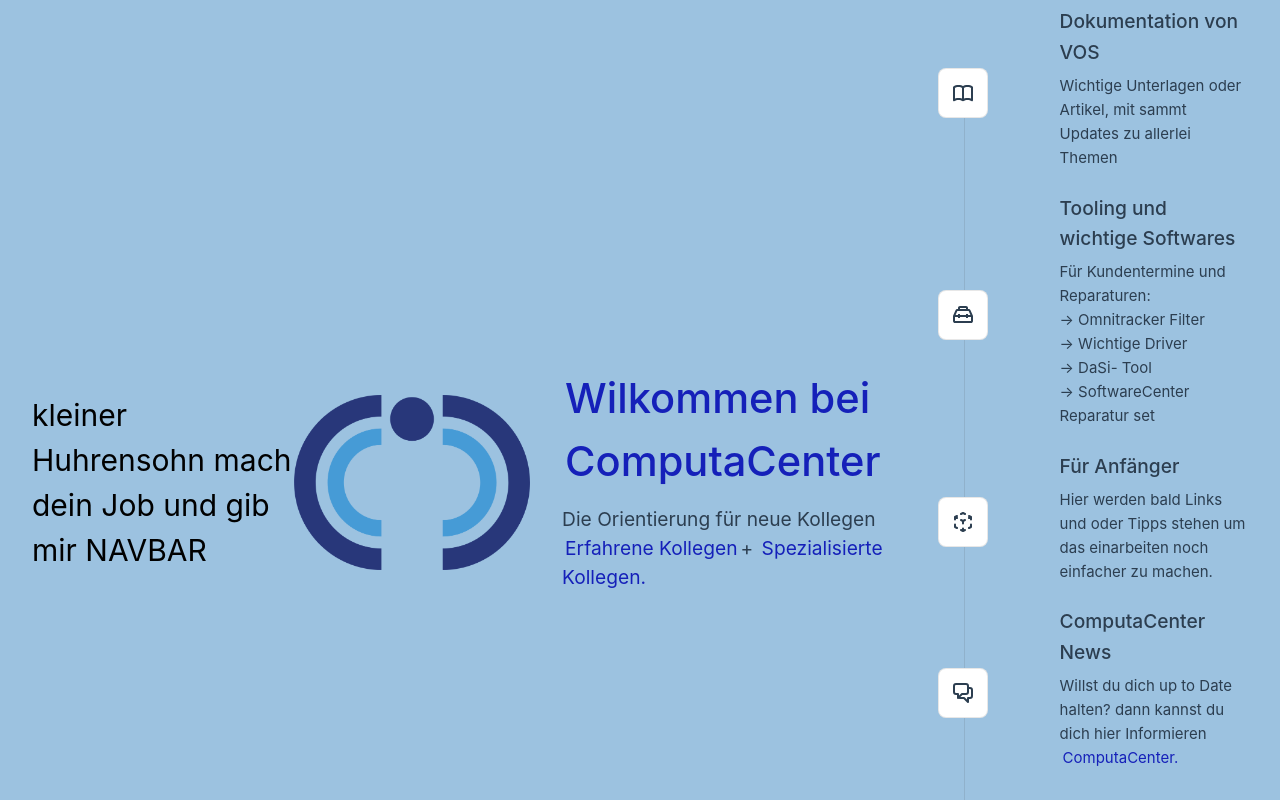
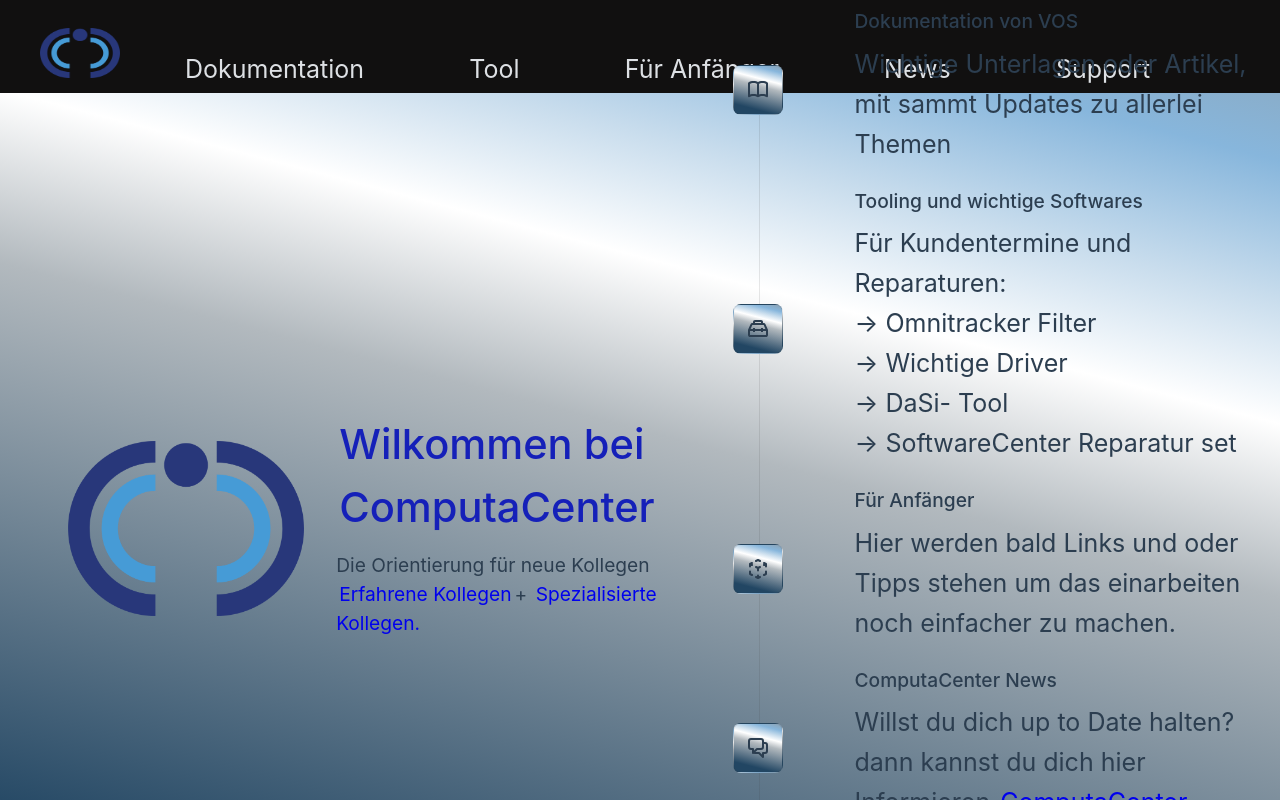
Before and after one commit to LoewenHund/vos_stuttgart, a Vue app: page / in a window 1280 px wide. Shown: the top 800 px of the page. Built offline with nearby package versions, Linux system fonts and the light colour scheme.

Commit message:
verbesserungen
Verbesserungen

```diff
--- a/index.html
+++ b/index.html
@@ -1,14 +1,28 @@
 <!DOCTYPE html>
 <html lang="en">
+
+  <!--Head bereich-->
+
   <head>
     <meta charset="UTF-8">
     <link rel="icon" href="/cc_logo.png">
     <meta name="viewport" content="width=device-width, initial-scale=1.0">
     <title>CC Helpdesk</title>
   </head>
+
+ <!--Body bereich-->
+
   <body class="background">
-    <div id="app"></div>
+    <div id="navbar"></div>
+
     <script type="module" src="/src/main.js"></script>
-    <div id="navbar"></div>
+
   </body>
+
+  <div id="app"></div>
+  <!--Footer bereich-->
+
+  <footer>
+
+  </footer>
 </html>
--- a/src/App.vue
+++ b/src/App.vue
@@ -1,25 +1,29 @@
 <script setup>
 import HelloWorld from './components/HelloWorld.vue'
-import TheWelcome from './components/TheWelcome.vue'
+import TheWelcome from './components/TheWelcome.vue';
 import Navbar from './components/Navbar.vue';
+
 
 </script>
 
 <template>
 
   <header >
-  <div class="navbar">
-    <h1 >kleiner  Huhrensohn mach dein Job und gib mir NAVBAR</h1>
-  </div>
+
+     <div>
+         <main><Navbar /></main>
+     </div>
 
     <img alt="CC" class="logo" src="./assets/cc_logo_2.png" width="325" height="175" />
 
     <div class="wrapper">
       <HelloWorld msg="Wilkommen bei ComputaCenter" />
+
     </div>
   </header>
 
   <main>
+
     <TheWelcome />
   </main>
 </template>
@@ -32,6 +36,7 @@
 .logo {
   display: block;
   margin: 0 auto 2rem;
+  padding-left: 10%;
 }
 
 @media (min-width: 1024px) {
@@ -43,6 +48,7 @@
 
   .logo {
     margin: 0 2rem 0 0;
+
   }
 
   header .wrapper {
@@ -51,4 +57,5 @@
     flex-wrap: wrap;
   }
 }
+
 </style>
--- a/src/assets/base.css
+++ b/src/assets/base.css
@@ -1,7 +1,7 @@
 /* color palette from <https://github.com/vuejs/theme> */
 :root {
-  --vt-c-white: #ffffff;
-  --vt-c-white-soft: #f8f8f8;
+  --vt-c-white: linear-gradient(14.64deg, #224663 16.96%, #224663 16.97%, #B2B9BE 57.11%, #FFFFFF 69.56%, #C9DDED 78.39%, #87B6DC 88.43%, #8BA7BD 97.26%);
+  --vt-c-white-soft: #dddada;
   --vt-c-white-mute: #f2f2f2;
 
   --vt-c-black: #181818;
@@ -60,6 +60,7 @@
 
 body {
   min-height: 100vh;
+  flex-direction: left;
   color: var(--color-text);
   background: var(--color-background);
   transition:
@@ -79,7 +80,7 @@
     'Droid Sans',
     'Helvetica Neue',
     sans-serif;
-  font-size: 15px;
+  font-size: 25px;
   text-rendering: optimizeLegibility;
   -webkit-font-smoothing: antialiased;
   -moz-osx-font-smoothing: grayscale;
--- a/src/assets/main.css
+++ b/src/assets/main.css
@@ -1,17 +1,28 @@
 @import './base.css';
 
 #app {
-  max-width: 1280px;
   margin: 0 auto;
-  padding: 2rem;
   font-weight: normal;
+
 }
 
-.background {
-background-color: rgba(23, 111, 184, 0.425);
+
+a {
+  transition: 0.4s;
+  padding: 3px;
+  text-decoration: none;
 }
 
-a,
+.white {
+  color: rgb(221, 224, 228);
+}
+
+
+.imgindex{
+  margin-top: -50%;
+
+}
+
 .blue {
   text-decoration: none;
   color: rgb(21, 32, 185);
@@ -34,7 +45,7 @@
   #app {
     display: grid;
     grid-template-columns: 1fr 1fr;
-    padding: 0 2rem;
+
   }
 
 }
--- a/src/components/Navbar.vue
+++ b/src/components/Navbar.vue
@@ -1,48 +1,47 @@
+<script setup>
+
+</script>
+
+
+
+
 
 <template>
-    <div class="bg-indigo-600">
-        <nav class="container px-6 py-8 mx-auto md:flex md:justify-between md:items-center">
-            <div class="flex items-center justify-between">
-                <router-link to="/" class="text-xl font-bold text-gray-100 md:text-2xl hover:text-indigo-400">Logo
-                </router-link>
-                <!-- Mobile menu button -->
-                <div @click="toggleNav" class="flex md:hidden">
-                    <button type="button"
-                        class="text-gray-100 hover:text-gray-400 focus:outline-none focus:text-gray-400">
-                        <svg viewBox="0 0 24 24" class="w-6 h-6 fill-current">
-                            <path fill-rule="evenodd"
-                                d="M4 5h16a1 1 0 0 1 0 2H4a1 1 0 1 1 0-2zm0 6h16a1 1 0 0 1 0 2H4a1 1 0 0 1 0-2zm0 6h16a1 1 0 0 1 0 2H4a1 1 0 0 1 0-2z">
-                            </path>
-                        </svg>
-                    </button>
-                </div>
-            </div>
+   <ul>
+      <img src="/cc_logo_2.png" href="#index" alt="CC Logo" width="80" height="50" class="imgindex">
+      <li><a class="white" href="#home">Dokumentation</a></li>
+      <li><a class="white" href="#news">Tool</a></li>
+      <li><a class="white" href="#contact">Für Anfänger</a></li>
+      <li><a class="white" href="#about">News</a></li>
+      <li><a class="white" href="#about">Support</a></li>
 
-            <!-- Mobile Menu open: "block", Menu closed: "hidden" -->
-            <ul :class="showMenu ? 'flex' : 'hidden'"
-                class="flex-col mt-8 space-y-4 md:flex md:space-y-0 md:flex-row md:items-center md:space-x-10 md:mt-0">
-                <li class="text-gray-100 hover:text-indigo-400">Home</li>
-                <li class="text-gray-100 hover:text-indigo-400">About</li>
-                <li class="text-gray-100 hover:text-indigo-400">Blogs</li>
-                <li class="text-gray-100 hover:text-indigo-400">Contact Us</li>
-            </ul>
-        </nav>
-    </div>
+
+
+    </ul>
 </template>
-<script>
-import { ref } from "vue";
-export default {
-    setup() {
-        let showMenu = ref(false);
-        const toggleNav = () => (showMenu.value = !showMenu.value);
-        return { showMenu, toggleNav };
-    },
-};
-</script>
 
 <style lang="css">
-.navbar {
-    color:rgb(0, 0, 0);
+
+ul {
+  list-style-type: none;
+  margin: 0;
+  padding-top: 4%;
+  padding-bottom: 0.35%;
+  position:fixed;
+  top: 0%;
+  width: 100%;
+  background-color: rgb(17, 16, 16);
+  text-align: left;
+
+
 }
 
+li {
+  display: inline;
+  float: center;
+  margin-right: 3%;
+  padding-top: 8px;
+  margin-left: 5%;
+
+}
 </style>
--- a/src/components/TheWelcome.vue
+++ b/src/components/TheWelcome.vue
@@ -5,7 +5,7 @@
 import EcosystemIcon from './icons/IconEcosystem.vue'
 import CommunityIcon from './icons/IconCommunity.vue'
 import SupportIcon from './icons/IconSupport.vue'
-import Navbar from './Navbar.vue'
+
 </script>
 
 
--- a/src/main.js
+++ b/src/main.js
@@ -2,5 +2,6 @@
 
 import { createApp } from 'vue'
 import App from './App.vue'
+import Navbar from './components/Navbar.vue'
 
 createApp(App).mount('#app')
```
